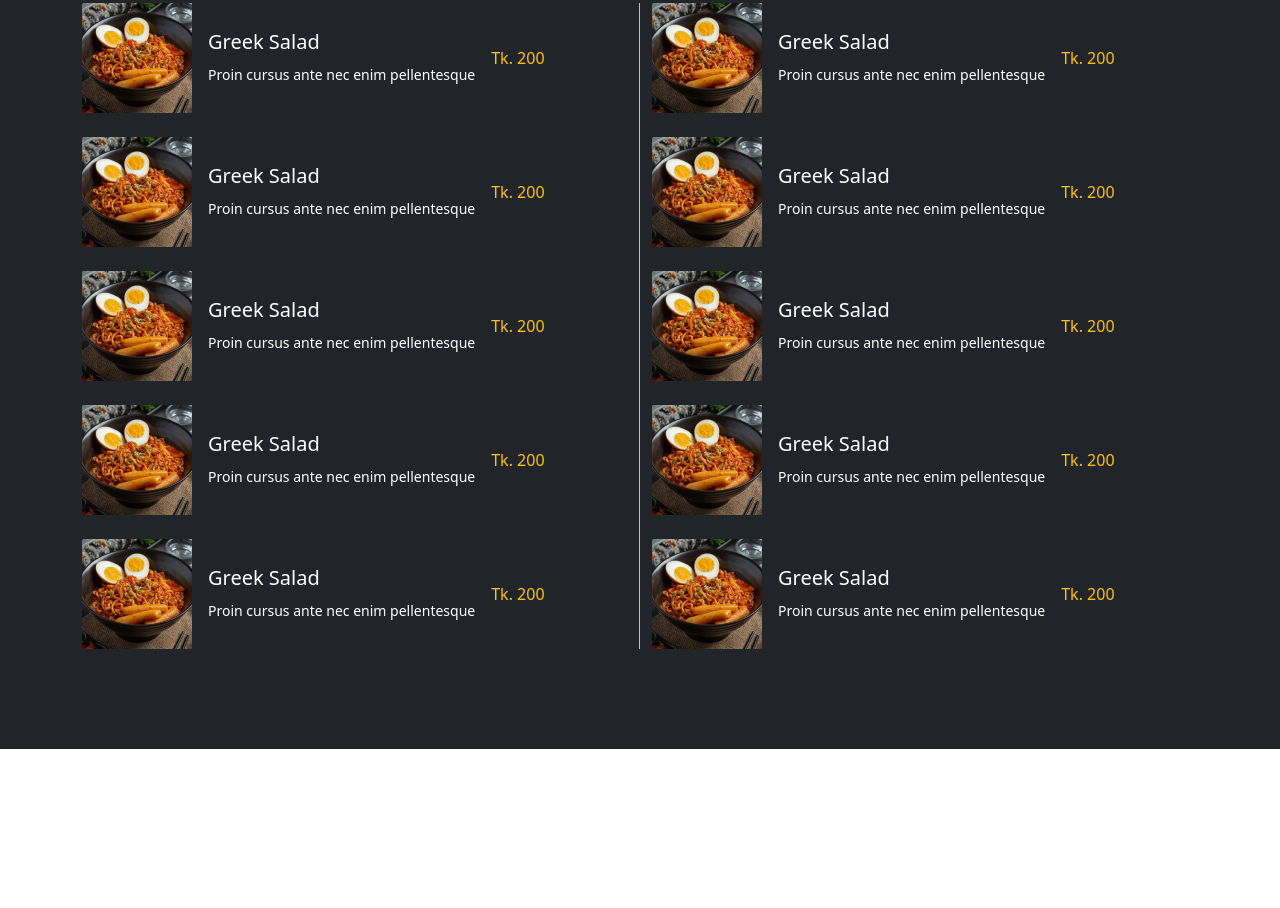
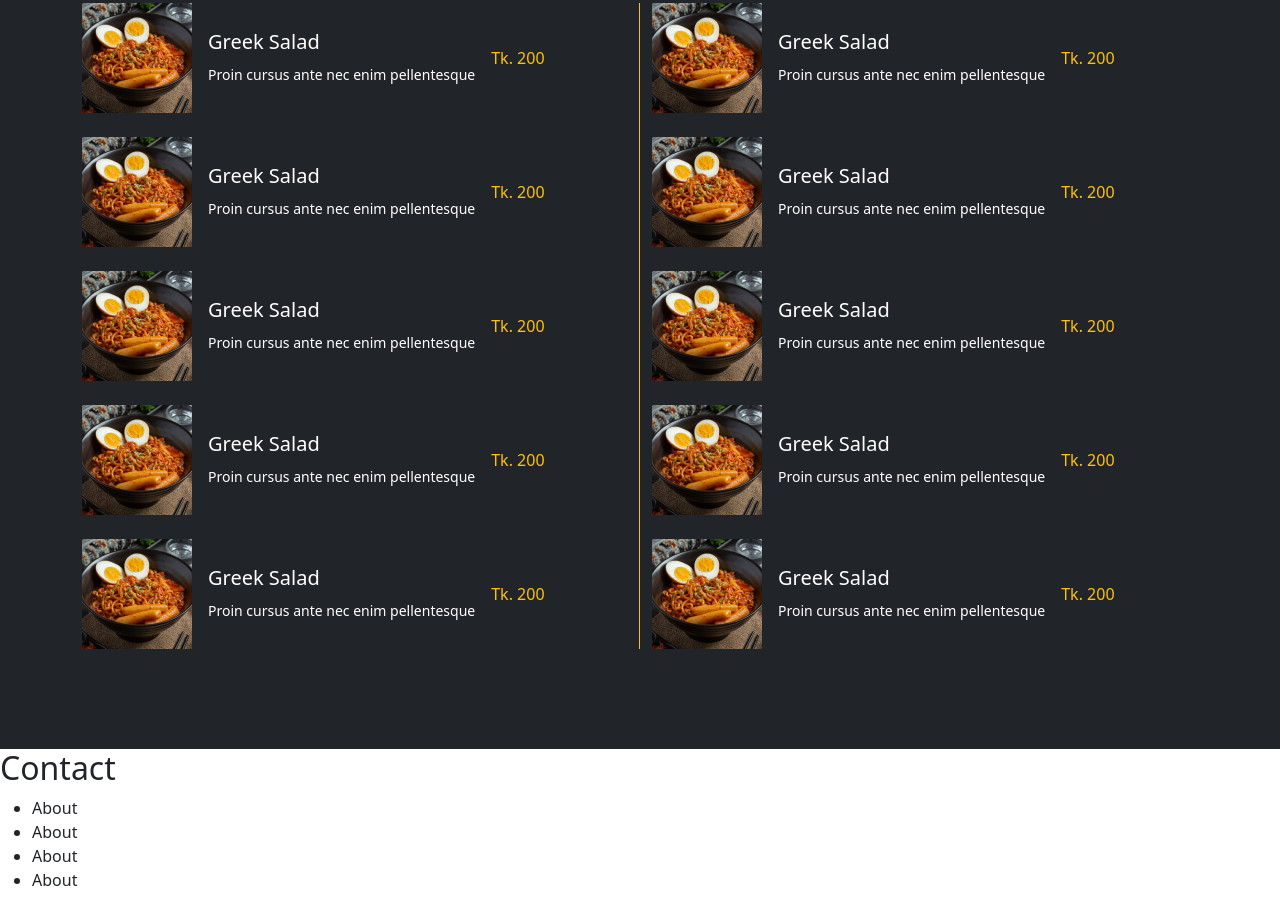
Before and after one commit to Ashraf59/bootstrap-project, a plain HTML site: page index.html in a window 1280 px wide. Shown: the part 2156-3064 px from the top of the page. Before the commit the page ends 2905 px from the top, so only its background shows below. Drawn offline with Linux system fonts and the light colour scheme; a web font is replaced by a local one.

Commit message:
second commit

```diff
--- a/index.html
+++ b/index.html
@@ -274,6 +274,18 @@
         </div>
 
     </section>
+
+    <footer>
+      <div>
+        <h2>Contact</h2>
+        <ul>
+          <li>About</li>
+          <li>About</li>
+          <li>About</li>
+          <li>About</li>
+        </ul>
+      </div>
+    </footer>
     <script src="./js/bootstrap.bundle.min.js"></script>
   </body>
 </html>
```
